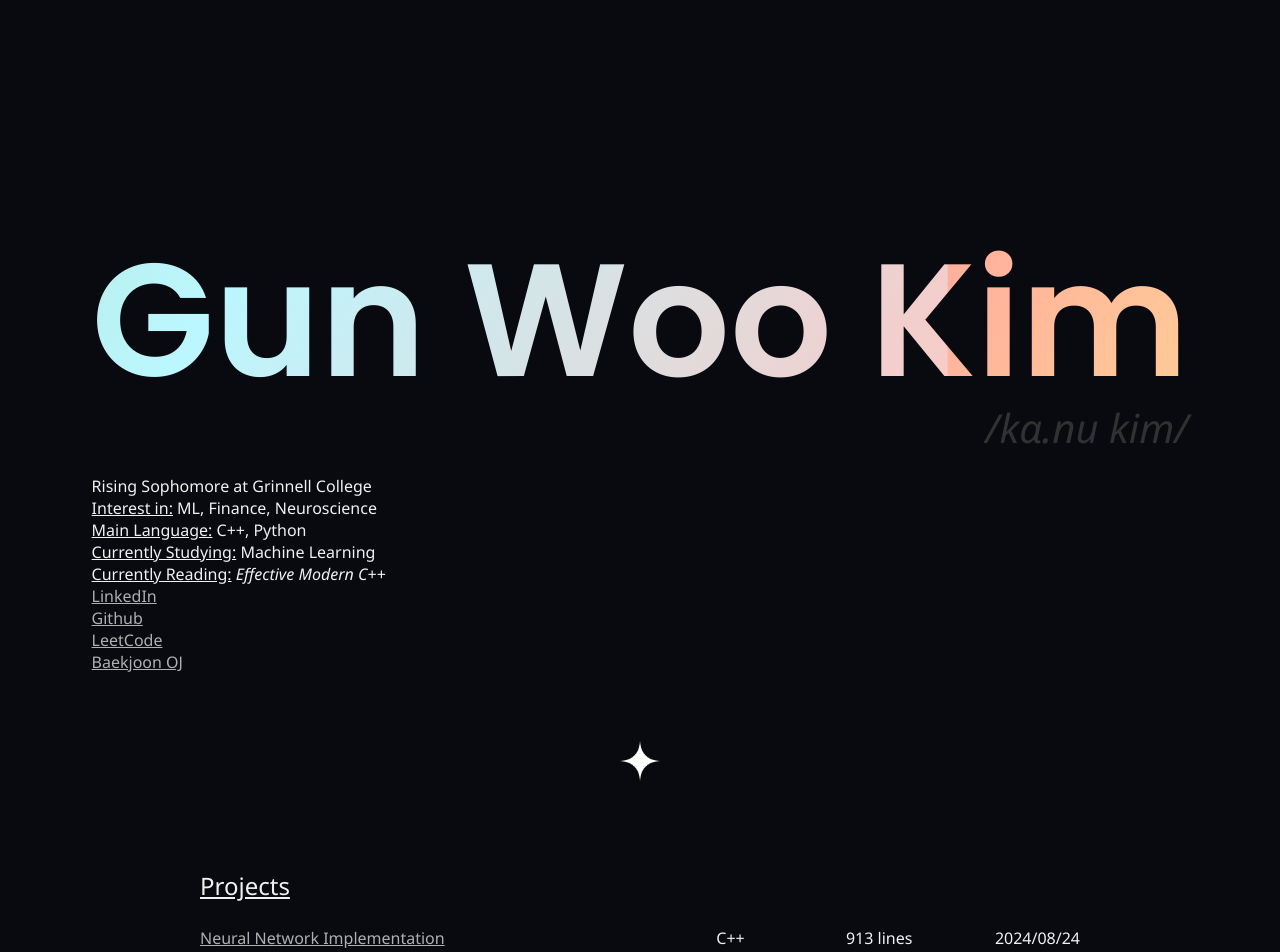
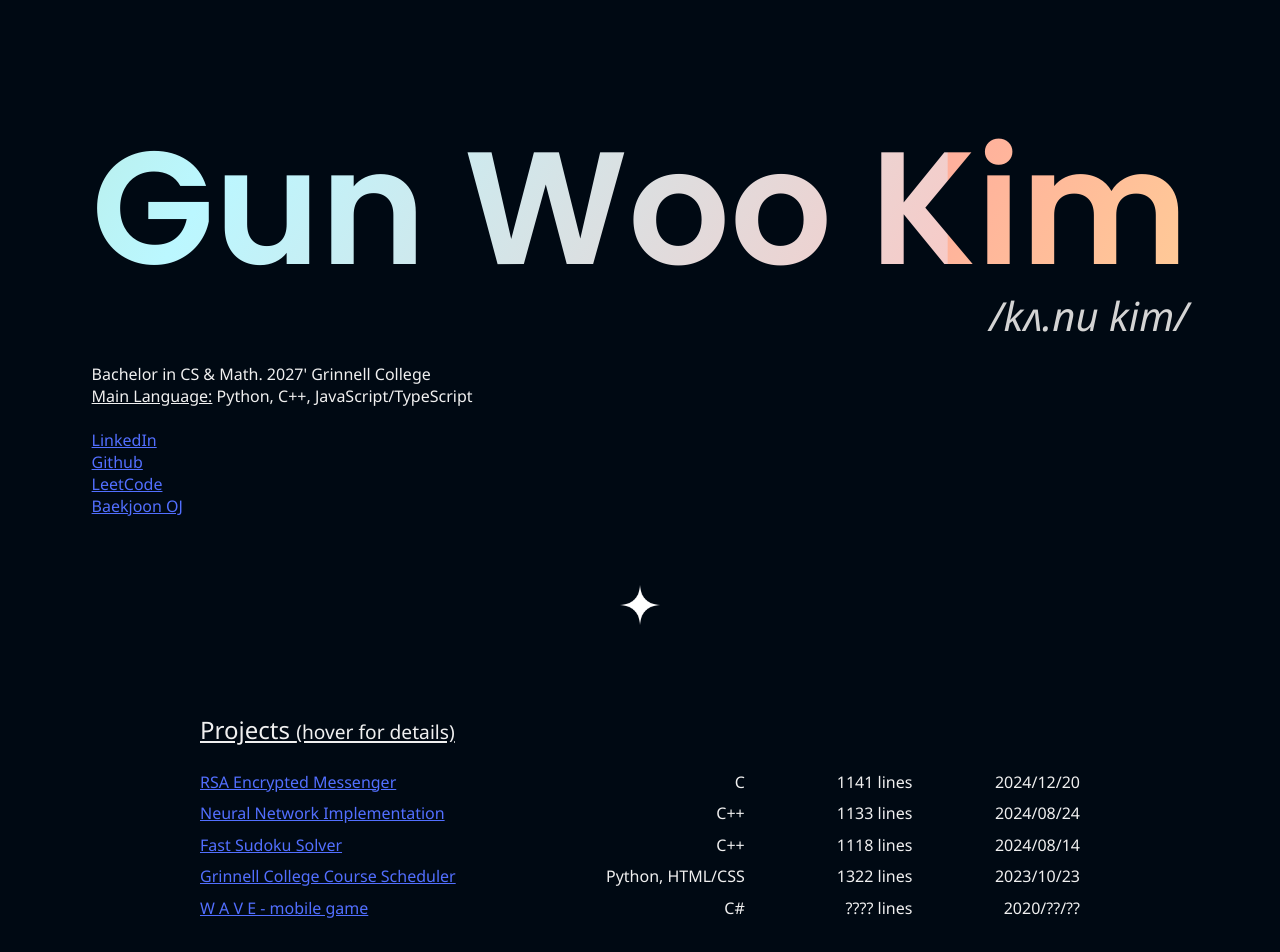
Before and after one commit to Quinsh/gunwookim, a React (Create React App) app: page / in a window 1280 px wide. Shown: the top 952 px of the page. Built offline with nearby package versions, Linux system fonts and the light colour scheme.

Commit message:
before design reenewal

```diff
--- a/src/App.css
+++ b/src/App.css
@@ -3,10 +3,10 @@
 
 
 :root {
-    --background-col: #090910; /* 101014 bluish gray */
-    --text-col: #f1f1f1;
-    --pronunciation-col: #313131;
-    --link-col: hsl(0, 0%, 69%);
+    --background-col: #000913; /* 101014 bluish gray */
+    --text-col: #f0f0f0;
+    --pronunciation-col: #d4d4d4;
+    --link-col: hwb(230 32% 0%);
     --gray: #474747;
 }
 
--- a/src/App.js
+++ b/src/App.js
@@ -11,7 +11,7 @@ const isMobile = window.innerWidth <= 768;
 function App() {
   return (
     <>
-      {isMobile ? <Margin size={5}/> : <Margin size={15}/>}
+      {isMobile ? <Margin size={5}/> : <Margin size={8}/>}
       <VerticalFlexbox>
 
         <Title/>
--- a/src/mainpage/Projects.js
+++ b/src/mainpage/Projects.js
@@ -9,24 +9,32 @@ const isMobile = window.innerWidth <= 768;
 
 const Projects = () => (
     <VerticalFlexboxFix width={'55em'}>
-        <h2>Projects</h2>
+        <h2>Projects <i className={styles.h2small}>(hover for details)</i></h2>
         <div className={styles.onlyMobile}>(click row for details)</div>
+
+        <ProjectRow>
+            <p><a href="https://github.com/yashmalikk/CSC213_Final_Project" target="_blank">RSA Encrypted Messenger</a></p>
+            <p>C</p>
+            <p>1141 lines</p>
+            <p>2024/12/20</p>
+            <p>
+                An RSA based end-to-end encrypted messaging program for local networks, especially Grinnell Colleges' MATLAN. Messages are saved locally using file system. Multithreading is used for encryption/decryption and bi-directional message sending.
+            </p>
+        </ProjectRow>
 
         <ProjectRow>
             <p><a href="https://github.com/Quinsh/NeuralNetworkCpp" target="_blank">Neural Network Implementation</a></p>
             <p>C++</p>
-            <p>913 lines</p>
+            <p>1133 lines</p>
             <p>2024/08/24</p>
             <p>
-                Implementing neural network in C++. Backprop is done with Batch Gradient Descent in default. Benchmarked way how we use Keras:
-                you can <i id="underline">create models, add layers, specify learning rate, use different activations (RELU, SIGMOID, TANH, LINEAR, SOFTMAX), use different cost functions (MSE, BinaryCrossEntropy, CategoricalCrossEntropy)</i>.
+                <a href="https://youtu.be/qMMVPXoV05s" target='blank'>[Watch Live Coding 🔴]</a> <br/><br/>
+                Implementing neural network in C++. Benchmarked way how we use Keras:
+                you can <i id="underline">create models, add layers, specify learning rate, use different activations (RELU, SIGMOID, TANH, LINEAR, SOFTMAX), use different cost functions (MSE, BinaryCrossEntropy, CategoricalCrossEntropy), and choose among Stochastic Gradient Descent, Mini-Batch, and Batch</i>.
                 <br/><br/>
                 In this project, I tried to write more Cpp-like code, pursuing "self-documenting" style instead of writing bunch of comments like Java. Making design choices for code efficiency and semantic clarity was hard:
                 e.g. should I use function pointer, instead of functional library? does using std::move decrease overhead here? is it better to use unsigned int, size_t here? inline functions?...
                 designing Objects well to make clean code is hard too... And also circular dependency issues were so annoying.
-                <br/><br/>
-                Backpropagation was a bit harder than I thought. I was implementing BatchGD and not SGD, and I was stuck in first hidden layer's weight gradient computation
-                (since weight gradient is delta * output from previous layer and I didn't know which input sample I needed to use for this). There was nothing on internet. I just ended up doing (delta * output from one sample) for all sample, with eta = eta/sample_size.
             </p>
         </ProjectRow>
 
@@ -51,6 +59,16 @@ const Projects = () => (
             </p>
         </ProjectRow>
 
+        <ProjectRow>
+            <p><a href="https://www.youtube.com/watch?v=MsnWCGpVDLE&t=74s" target="_blank">W A V E - mobile game</a></p>
+            <p>C#</p>
+            <p>???? lines</p>
+            <p>2020/??/??</p>
+            <p>
+                Mobile game I made in Unity back in High School. 100 hours of solo development.
+            </p>
+        </ProjectRow>
+
         <Margin size={2}/>
 
     </VerticalFlexboxFix>
--- a/src/mainpage/Projects.module.css
+++ b/src/mainpage/Projects.module.css
@@ -13,6 +13,13 @@ h2 {
     margin: 0 0 1em 0;
 }
 
+.h2small {
+    all: unset;
+    text-decoration: none;
+    font-size: 80%;
+    font-weight: 100;
+}
+
 @media (max-width: 768px) {
     .onlyMobile {
         display: inline-block;
--- a/src/mainpage/Star.js
+++ b/src/mainpage/Star.js
@@ -5,10 +5,11 @@ import starImage from "../images/foursidestar.png";
 const Star = () => {
 
     return (
-        <div className={styles.starouterdiv}>
-            <img className={styles.star} src={starImage}/>
-            {/* <p></p> */}
-        </div>
+        <>
+            <div className={styles.starouterdiv}>
+                <img className={styles.star} src={starImage}/>
+            </div>
+        </>
     );
 }
 
--- a/src/mainpage/Title.js
+++ b/src/mainpage/Title.js
@@ -9,16 +9,12 @@ const Title = () => {
     <section className={styles.Title}>
         <VerticalFlexbox>
             <h1 className={styles.name}>Gun Woo Kim</h1>
-            <div className={styles.pronunciation}>/kɑ.nu kim/</div>
+            <div className={styles.pronunciation}>/kʌ.nu kim/</div>
 
-            <p className={styles.descriptions}>Rising Sophomore at Grinnell College</p>
-            <p className={styles.descriptions}><u>Interest in:</u> ML, Finance, Neuroscience</p>
-            <p className={styles.descriptions}><u>Main Language:</u> C++, Python</p>
-            <p className={styles.descriptions}><u>Currently Studying:</u> Machine Learning</p>
-            <p className={styles.descriptions}><u>Currently Reading:</u> <i>Effective Modern C++</i></p>
-            {/* <p className={styles.descriptions}><u>Location:</u> Grinnell, IA, USA</p>
-            <p className={styles.descriptions}><u>Phone:</u> +1 641 501 8979</p>
-            <p className={styles.descriptions}><u>Email:</u> closhuh@gmail.com</p> */}
+            <p className={styles.descriptions}>Bachelor in CS & Math. 2027' Grinnell College</p>
+
+            <p className={styles.descriptions}><u>Main Language:</u> Python, C++, JavaScript/TypeScript</p>
+            <br/>
             <p className={styles.descriptions}> <a href="https://www.linkedin.com/in/gunwook/" target="_blank">LinkedIn</a> </p>
             <p className={styles.descriptions}> <a href="https://github.com/Quinsh" target="_blank">Github</a> </p>
             <p className={styles.descriptions}> <a href="https://leetcode.com/u/movement78/" target="_blank">LeetCode</a> </p>
```
